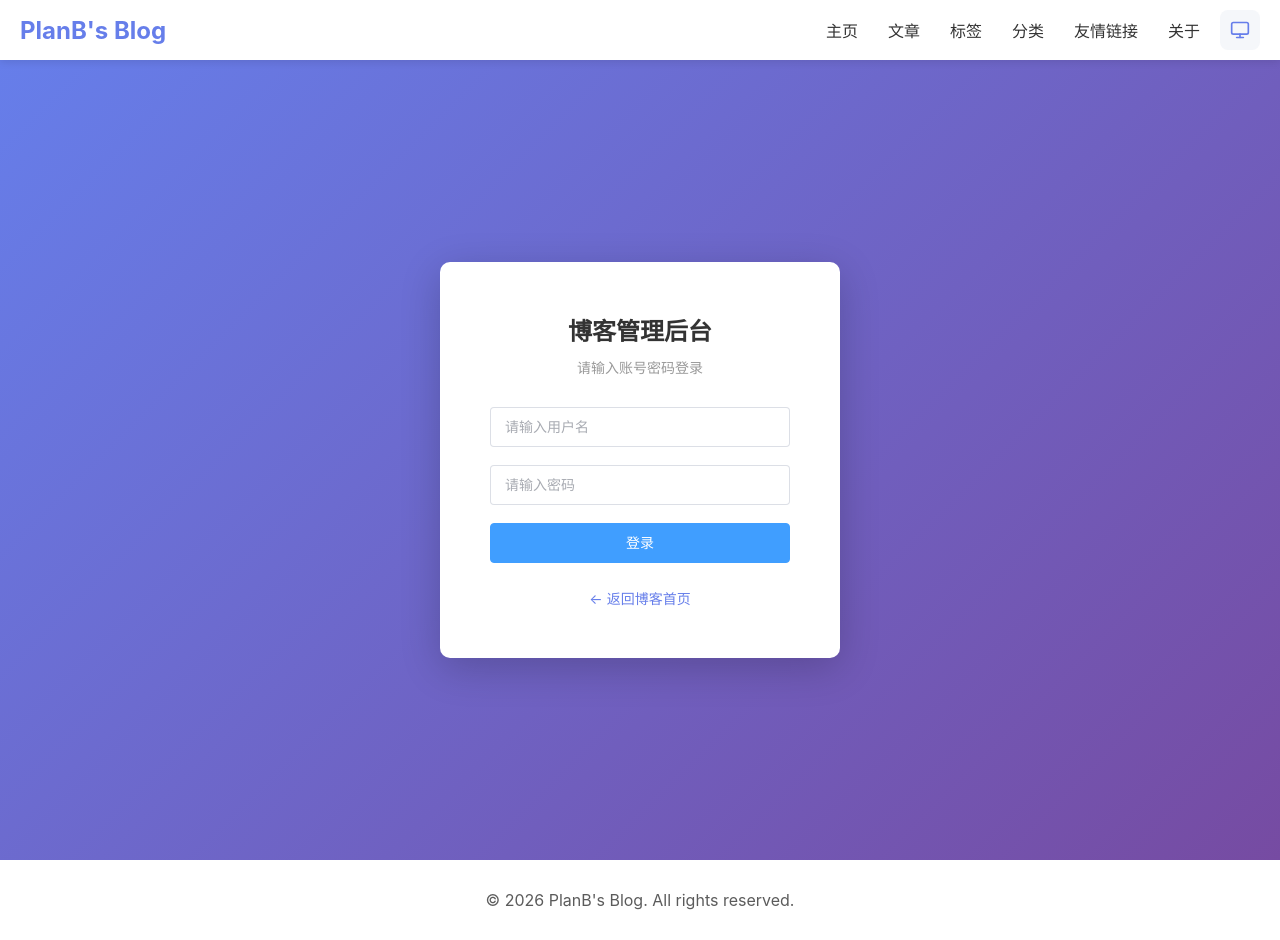
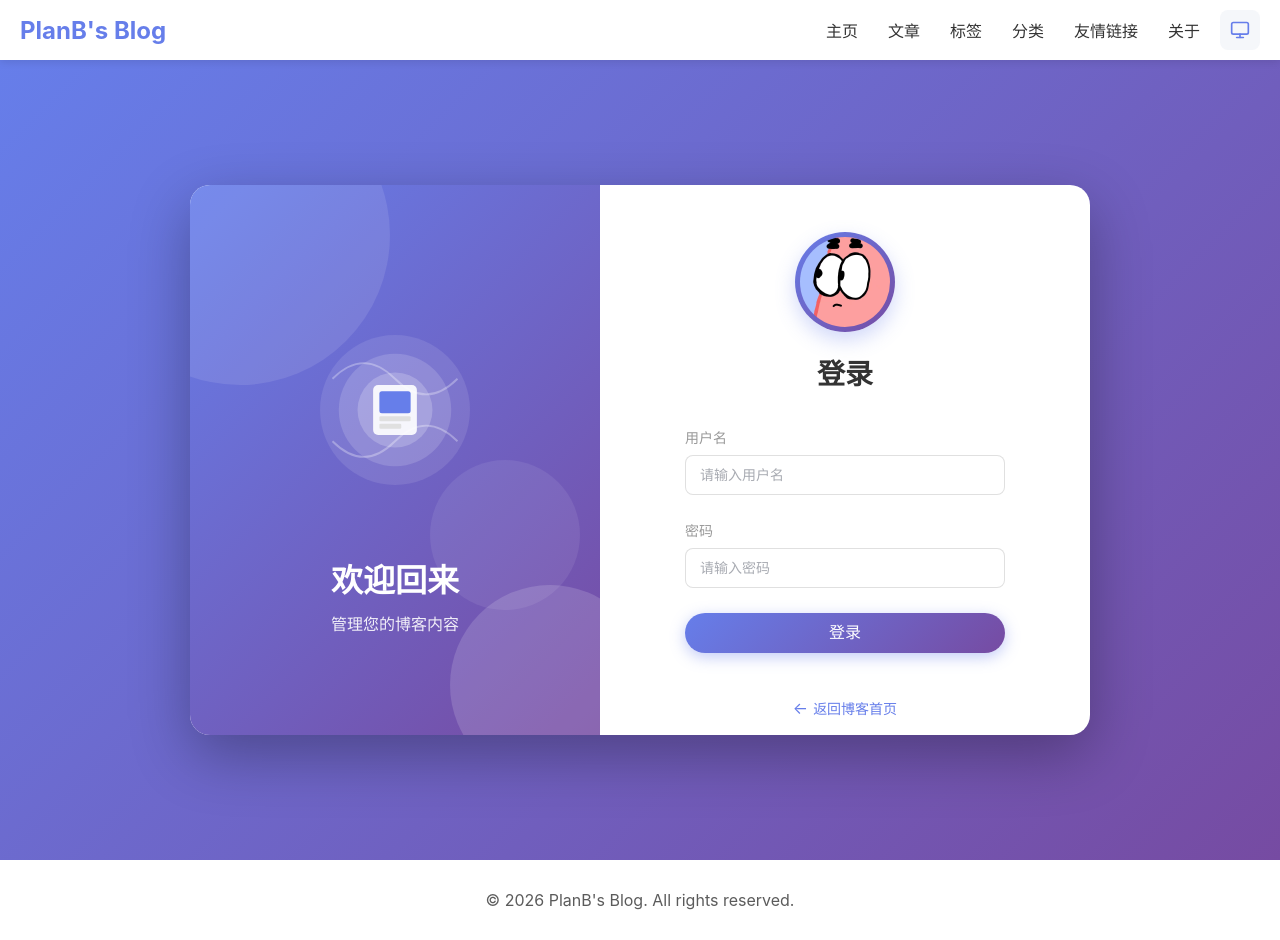
Before and after one commit to PlanBBBBB/TraeBlog, a Vue app in the folder frontend/: page /admin/login in a window 1280 px wide. Built offline with nearby package versions, Linux system fonts and the light colour scheme.

Commit message:
feat: 美化登录页面UI

```diff
--- a/frontend/src/views/admin/Login.vue
+++ b/frontend/src/views/admin/Login.vue
@@ -1,33 +1,91 @@
 <template>
   <div class="login-container">
+    <div class="login-wrapper">
+      <!-- 左侧装饰区域 -->
+      <div class="decoration-section">
+        <div class="bg-shape shape-1"></div>
+        <div class="bg-shape shape-2"></div>
+        <div class="bg-shape shape-3"></div>
+        <div class="illustration">
+          <svg viewBox="0 0 400 400" class="svg-illustration">
+            <!-- 装饰性图形 -->
+            <circle cx="200" cy="200" r="120" fill="rgba(255,255,255,0.1)"/>
+            <circle cx="200" cy="200" r="90" fill="rgba(255,255,255,0.15)"/>
+            <circle cx="200" cy="200" r="60" fill="rgba(255,255,255,0.2)"/>
+            <!-- 抽象装饰元素 -->
+            <path d="M100 150 Q150 100 200 150 T300 150" stroke="rgba(255,255,255,0.3)" stroke-width="3" fill="none"/>
+            <path d="M100 250 Q150 300 200 250 T300 250" stroke="rgba(255,255,255,0.3)" stroke-width="3" fill="none"/>
+            <!-- 中心图标 -->
+            <g transform="translate(200, 200)">
+              <rect x="-35" y="-40" width="70" height="80" rx="8" fill="rgba(255,255,255,0.9)"/>
+              <rect x="-25" y="-30" width="50" height="35" rx="4" fill="#667eea"/>
+              <rect x="-25" y="10" width="50" height="8" rx="2" fill="#e0e0e0"/>
+              <rect x="-25" y="22" width="35" height="8" rx="2" fill="#e0e0e0"/>
+            </g>
+          </svg>
+        </div>
+        <div class="welcome-text">
+          <h1>欢迎回来</h1>
+          <p>管理您的博客内容</p>
+        </div>
+      </div>
+
+      <!-- 右侧登录表单 -->
+      <div class="login-section">
         <div class="login-card">
-      <h2>博客管理后台</h2>
-      <p>请输入账号密码登录</p>
-      <el-form :model="loginForm" @submit.native.prevent="handleLogin">
-        <el-form-item>
+          <!-- 头像区域 -->
+          <div class="avatar-wrapper">
+            <div class="avatar">
+              <img :src="avatarImg" alt="头像" class="avatar-img"/>
+            </div>
+          </div>
+
+          <h2>登录</h2>
+
+          <el-form :model="loginForm" @submit.native.prevent="handleLogin" class="login-form">
+            <div class="form-item-wrapper">
+              <label class="form-label">用户名</label>
               <el-input
                 v-model="loginForm.username"
                 placeholder="请输入用户名"
                 size="large"
+                class="custom-input"
                 @keyup.enter="handleLogin"
               />
-        </el-form-item>
-        <el-form-item>
+            </div>
+
+            <div class="form-item-wrapper">
+              <label class="form-label">密码</label>
               <el-input
                 v-model="loginForm.password"
                 type="password"
                 placeholder="请输入密码"
                 show-password
                 size="large"
+                class="custom-input"
                 @keyup.enter="handleLogin"
               />
-        </el-form-item>
-        <el-button type="primary" size="large" style="width: 100%" @click="handleLogin" :loading="loading">
+            </div>
+
+            <el-button
+              type="primary"
+              size="large"
+              class="login-button"
+              @click="handleLogin"
+              :loading="loading"
+            >
               登录
             </el-button>
           </el-form>
+
           <div v-if="error" class="error-message">{{ error }}</div>
-      <router-link to="/" class="back-link">← 返回博客首页</router-link>
+
+          <router-link to="/" class="back-link">
+            <span class="back-arrow">←</span>
+            返回博客首页
+          </router-link>
+        </div>
+      </div>
     </div>
   </div>
 </template>
@@ -37,6 +95,7 @@ import { ref } from 'vue'
 import { useRouter } from 'vue-router'
 import { ElMessage } from 'element-plus'
 import { authApi } from '../../api/index'
+import avatarImg from '../../assets/avatar.jpg'
 
 const router = useRouter()
 const loading = ref(false)
@@ -78,27 +137,192 @@ const handleLogin = async () => {
   align-items: center;
   justify-content: center;
   background: linear-gradient(135deg, #667eea 0%, #764ba2 100%);
+  overflow: hidden;
+  position: relative;
+}
+
+.login-wrapper {
+  width: 900px;
+  height: 550px;
+  display: flex;
+  background: white;
+  border-radius: 20px;
+  box-shadow: 0 20px 60px rgba(0, 0, 0, 0.3);
+  overflow: hidden;
+  position: relative;
+  z-index: 1;
+}
+
+/* 左侧装饰区域 */
+.decoration-section {
+  flex: 1;
+  background: linear-gradient(135deg, #667eea 0%, #764ba2 100%);
+  position: relative;
+  display: flex;
+  flex-direction: column;
+  align-items: center;
+  justify-content: center;
+  overflow: hidden;
+}
+
+.bg-shape {
+  position: absolute;
+  border-radius: 50%;
+  background: rgba(255, 255, 255, 0.1);
+}
+
+.shape-1 {
+  width: 300px;
+  height: 300px;
+  top: -100px;
+  left: -100px;
+}
+
+.shape-2 {
+  width: 200px;
+  height: 200px;
+  bottom: -50px;
+  right: -50px;
+  background: rgba(255, 255, 255, 0.15);
+}
+
+.shape-3 {
+  width: 150px;
+  height: 150px;
+  top: 50%;
+  right: 20px;
+  background: rgba(255, 255, 255, 0.08);
+}
+
+.illustration {
+  width: 250px;
+  height: 250px;
+  margin-bottom: 20px;
+}
+
+.svg-illustration {
+  width: 100%;
+  height: 100%;
+}
+
+.welcome-text {
+  text-align: center;
+  color: white;
+  z-index: 1;
+}
+
+.welcome-text h1 {
+  font-size: 32px;
+  font-weight: 600;
+  margin-bottom: 10px;
+}
+
+.welcome-text p {
+  font-size: 16px;
+  opacity: 0.9;
+}
+
+/* 右侧登录表单 */
+.login-section {
+  flex: 1;
+  display: flex;
+  align-items: center;
+  justify-content: center;
+  padding: 40px;
 }
 
 .login-card {
-  background: white;
-  padding: 50px;
-  border-radius: 10px;
-  box-shadow: 0 10px 40px rgba(0, 0, 0, 0.2);
-  width: 400px;
+  width: 100%;
+  max-width: 320px;
   text-align: center;
+}
+
+.avatar-wrapper {
+  margin-bottom: 20px;
+  margin-top: 30px;
+}
+
+.avatar {
+  width: 100px;
+  height: 100px;
+  border-radius: 50%;
+  background: linear-gradient(135deg, #667eea 0%, #764ba2 100%);
+  display: flex;
+  align-items: center;
+  justify-content: center;
+  margin: 0 auto;
+  padding: 5px;
+  box-shadow: 0 8px 20px rgba(102, 126, 234, 0.3);
+  overflow: hidden;
+}
+
+.avatar-img {
+  width: 100%;
+  height: 100%;
+  border-radius: 50%;
+  object-fit: cover;
 }
 
 .login-card h2 {
   color: #333;
-  margin-bottom: 10px;
-  font-size: 24px;
+  margin-bottom: 35px;
+  font-size: 28px;
+  font-weight: 600;
 }
 
-.login-card p {
+.login-form {
+  margin-bottom: 20px;
+}
+
+.form-item-wrapper {
+  margin-bottom: 25px;
+  text-align: left;
+}
+
+.form-label {
+  display: block;
   color: #999;
-  margin-bottom: 30px;
   font-size: 14px;
+  margin-bottom: 8px;
+}
+
+.custom-input {
+  --el-input-border-color: #e0e0e0;
+  --el-input-border-color-hover: #667eea;
+  --el-input-border-color-focus: #667eea;
+}
+
+.custom-input :deep(.el-input__wrapper) {
+  border-radius: 8px;
+  box-shadow: 0 0 0 1px var(--el-input-border-color, var(--el-border-color)) inset;
+  transition: all 0.3s;
+}
+
+.custom-input :deep(.el-input__wrapper:hover) {
+  box-shadow: 0 0 0 1px var(--el-input-border-color-hover) inset;
+}
+
+.custom-input :deep(.el-input__wrapper.is-focus) {
+  box-shadow: 0 0 0 1px var(--el-input-border-color-focus) inset;
+}
+
+
+
+.login-button {
+  width: 100%;
+  border-radius: 25px;
+  background: linear-gradient(135deg, #667eea 0%, #764ba2 100%);
+  border: none;
+  font-size: 16px;
+  font-weight: 500;
+  padding: 12px 0;
+  transition: all 0.3s;
+  box-shadow: 0 4px 15px rgba(102, 126, 234, 0.4);
+}
+
+.login-button:hover {
+  transform: translateY(-2px);
+  box-shadow: 0 6px 20px rgba(102, 126, 234, 0.5);
 }
 
 .error-message {
@@ -108,15 +332,21 @@ const handleLogin = async () => {
 }
 
 .back-link {
-  display: inline-block;
+  display: inline-flex;
+  align-items: center;
   margin-top: 25px;
   color: #667eea;
   text-decoration: none;
   font-size: 14px;
   transition: color 0.3s;
+  gap: 5px;
 }
 
 .back-link:hover {
   color: #764ba2;
 }
+
+.back-arrow {
+  font-size: 16px;
+}
 </style>
```
Also changed, not shown: 1 other file (tests, documents, lock files or other folders). Lines whose indentation alone changed are shown as unchanged.
